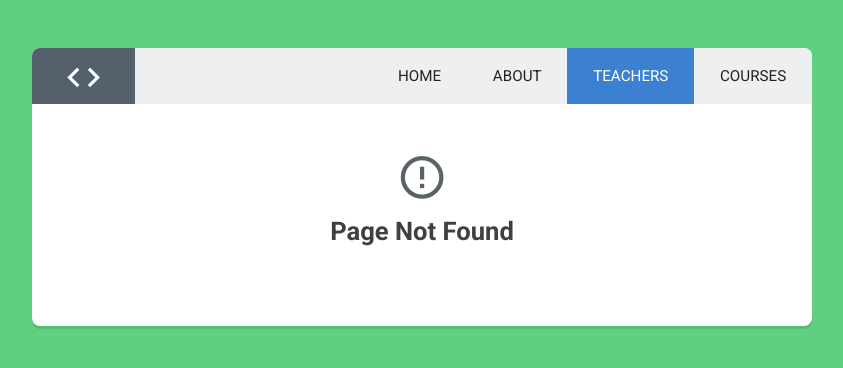
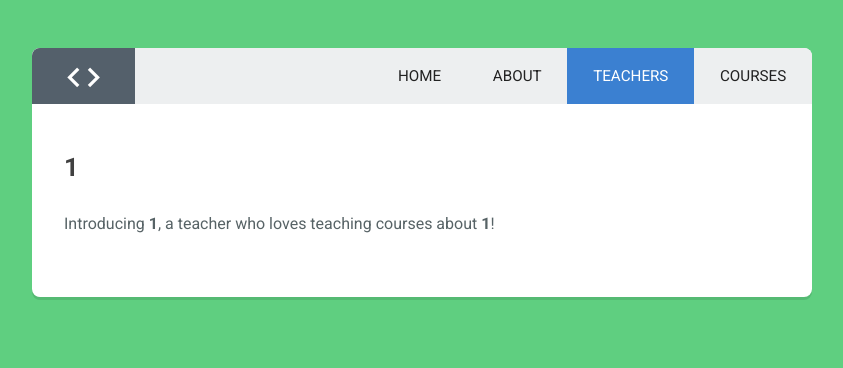
Before and after one commit to domfarnham/course-directory, a React (Create React App) app: page /teachers/1/1 in a window 1280 px wide. Before the commit this address had no page. Shown: the top 368 px of the page, without its empty margins (218-1061 px from the left). Built offline with nearby package versions, Linux system fonts and the light colour scheme.

Commit message:
Added routres and links for Featured (teacher) component.

```diff
--- a/src/components/App.js
+++ b/src/components/App.js
@@ -12,6 +12,7 @@
 import Teachers from './Teachers'
 import Courses from './Courses'
 import NotFound from './NotFound'
+import Featured from './Featured'
 
 const App = () => (
   <BrowserRouter>
@@ -21,6 +22,7 @@
         <Route exact path='/' component={Home} />
         <Route path='/about' component={About} />
         <Route exact path='/teachers' component={Teachers} />
+        <Route path='/teachers/:topic/:name' component={Featured} />
         <Route path='/courses' component={Courses} />
         <Route component={NotFound} />
       </Switch>
--- a/src/components/Featured.js
+++ b/src/components/Featured.js
@@ -1,13 +1,14 @@
-import React from 'react';
+import React from 'react'
 
-const Featured = () => {
+const Featured = ({ match }) => {
+  const { name, topic } = match.params
 
   return (
-    <div className="main-content">
-      <h2>Featured: </h2>
-      <p>Introducing <strong></strong>, a teacher who loves teaching courses about <strong></strong>!</p>
+    <div className='main-content'>
+      <h2>{name}</h2>
+      <p>Introducing <strong>{name}</strong>, a teacher who loves teaching courses about <strong>{topic}</strong>!</p>
     </div>
-  );
+  )
 }
 
-export default Featured;
+export default Featured
--- a/src/components/Home.js
+++ b/src/components/Home.js
@@ -1,4 +1,5 @@
 import React, { Component } from 'react'
+import { Link } from 'react-router-dom'
 
 class Home extends Component {
   render () {
@@ -9,6 +10,8 @@
         <p>Learn front end web development and much more! This simple directory app offers a preview of our course library. Choose from many hours of content, from HTML to CSS to JavaScript. Learn to code and get the skills you need to launch a new career in front end web development.</p>
         <p>We have thousands of videos created by expert teachers on web design and front end development. Our library is continually refreshed with the latest on web technology so you will never fall behind.</p>
         <hr />
+        <h3>Featured Teachers</h3>
+        <Link to='/teachers/JavaScript/Dominic'>Dominic Fanrham</Link>
 
       </div>
     )
```
